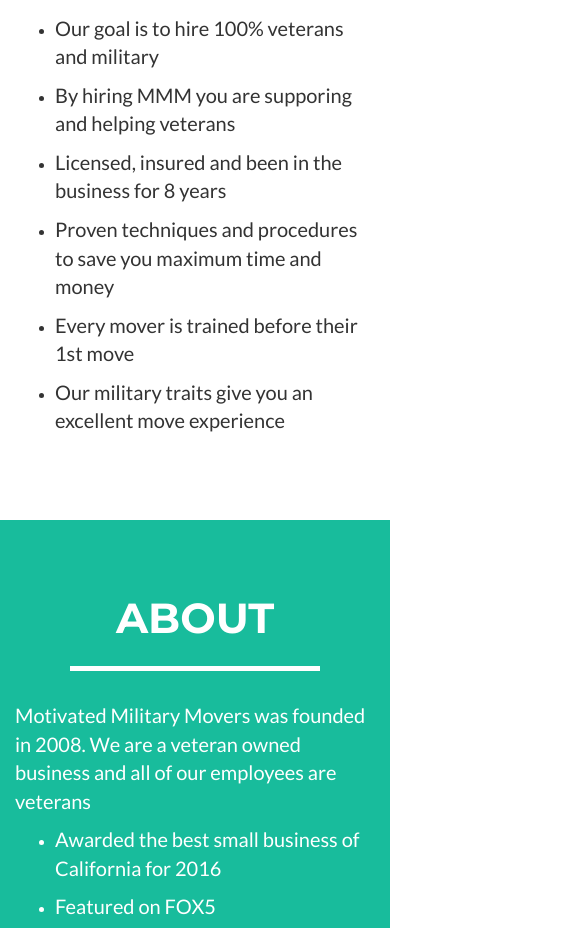
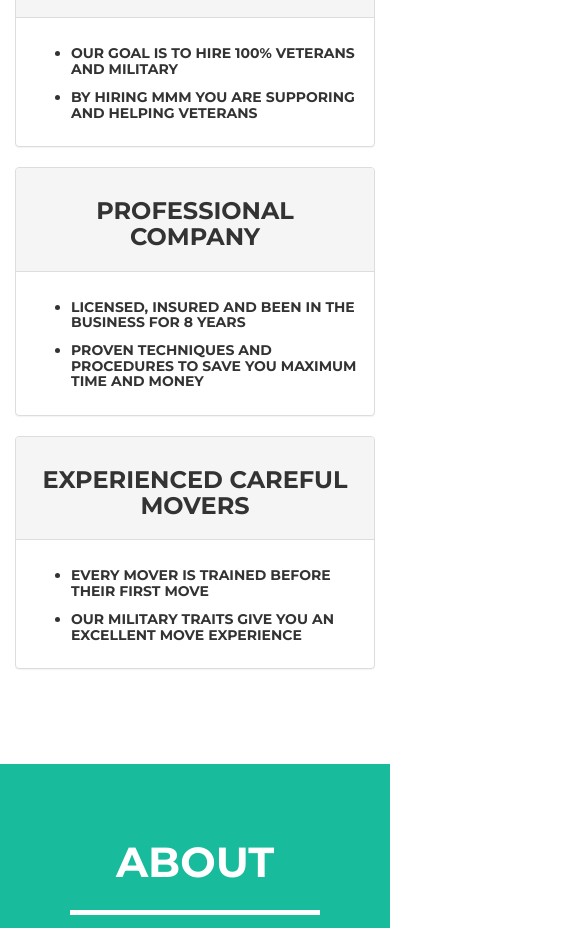
Before and after one commit to slowfwd/MMM-Website, a website: page index.html in a window 390 px wide. Shown: the part 607-1535 px from the top of the page, 575 px wide, since content can reach past the window. Drawn offline with nearby package versions, Linux system fonts and the light colour scheme; grey boxes are pictures that could not be loaded.

Commit message:
Responsive Video

```diff
--- a/index.html
+++ b/index.html
@@ -72,7 +72,7 @@
         <div class="container">
             <div class="row">
                 <div class="col-lg-12">
-                    <img class="img-responsive" src="img/logo.png" alt="">
+                    <img class="img-responsive" src="/BackNewPngNoBkground 100.png" alt="">
                     <div class="intro-text">
                         <h4>Free quote<span class="name"> 877-255-2597</span></h4>
                         <hr class="star-light">
@@ -93,20 +93,34 @@
                 </div>
             </div>
             <div class="row">
-                <div class="col-lg-4 ">
-                    <ul><li><p>Our goal is to hire 100% veterans and military</p></li></ul>
-                    <ul><li><p>By hiring MMM you are supporing and helping veterans</p></li></ul>
+                <div class="col-md-4 ">
+                    <div class="panel panel-default">
+                        <div class="panel-heading"><div class="panel-title" style="text-align: center"><h3>Veteran Owned and Operated</h3></div></div>
+                        <div class="panel-body">
+                            <ul><li><h5>Our goal is to hire 100% veterans and military</h5></li></ul>
+                            <ul><li><h5>By hiring MMM you are supporing and helping veterans</h5></li></ul>
+                        </div>
+                    </div>
                 </div>
-                <div class="col-lg-4 ">
-                    <ul><li><p>Licensed, insured and been in the business for 8 years</p></li></ul>
-                    <ul><li><p>Proven techniques and procedures to save you maximum time and money</p></li></ul>
+                <div class="col-md-4 ">
+                    <div class="panel panel-default">
+                        <div class="panel-heading"><div class="panel-title" style="text-align: center"><h3>Professional Company</h3></div></div>
+                        <div class="panel-body">
+                            <ul><li><h5>Licensed, insured and been in the business for 8 years</h5></li></ul>
+                            <ul><li><h5>Proven techniques and procedures to save you maximum time and money</h5></li></ul>
+                        </div>
+                    </div>
                 </div>
-                <div class="col-lg-4 ">
-                    <ul><li><p>Every mover is trained before their 1st move</p></li></ul>
-                    <ul><li><p>Our military traits give you an excellent move experience</p></li></ul>
+                <div class="col-md-4 ">
+                    <div class="panel panel-default">
+                        <div class="panel-heading"><div class="panel-title" style="text-align: center"><h3>Experienced careful movers</h3></div></div>
+                        <div class="panel-body">
+                            <ul><li><h5>Every mover is trained before their first move</h5></li></ul>
+                            <ul><li><h5>Our military traits give you an excellent move experience</h5></li></ul>
+                        </div>
+                    </div>
                 </div>
             </div>
-        </div>
     </section>
 
     <!-- About Section -->
@@ -131,7 +145,9 @@
             </div>
             <div class="row">
                 <div class="col-lg-7 col-lg-offset-3">
+                    <div class="embed-responsive embed-responsive-16by9">
                     <iframe width="560" height="315" src="https://www.youtube.com/embed/ZWAVQAHmYLE" frameborder="0" allowfullscreen></iframe>
+                    </div>
                 </div>
             </div>
         </div>
@@ -202,6 +218,16 @@
     <!-- Theme JavaScript -->
     <script src="js/freelancer.min.js"></script>
 
+    <script>
+      (function(i,s,o,g,r,a,m){i['GoogleAnalyticsObject']=r;i[r]=i[r]||function(){
+      (i[r].q=i[r].q||[]).push(arguments)},i[r].l=1*new Date();a=s.createElement(o),
+      m=s.getElementsByTagName(o)[0];a.async=1;a.src=g;m.parentNode.insertBefore(a,m)
+      })(window,document,'script','https://www.google-analytics.com/analytics.js','ga');
+
+      ga('create', 'UA-83937769-1', 'auto');
+      ga('send', 'pageview');
+
+    </script>
 </body>
 
 </html>
```
Also changed, not shown: README.md (deleted), 1 other file.
